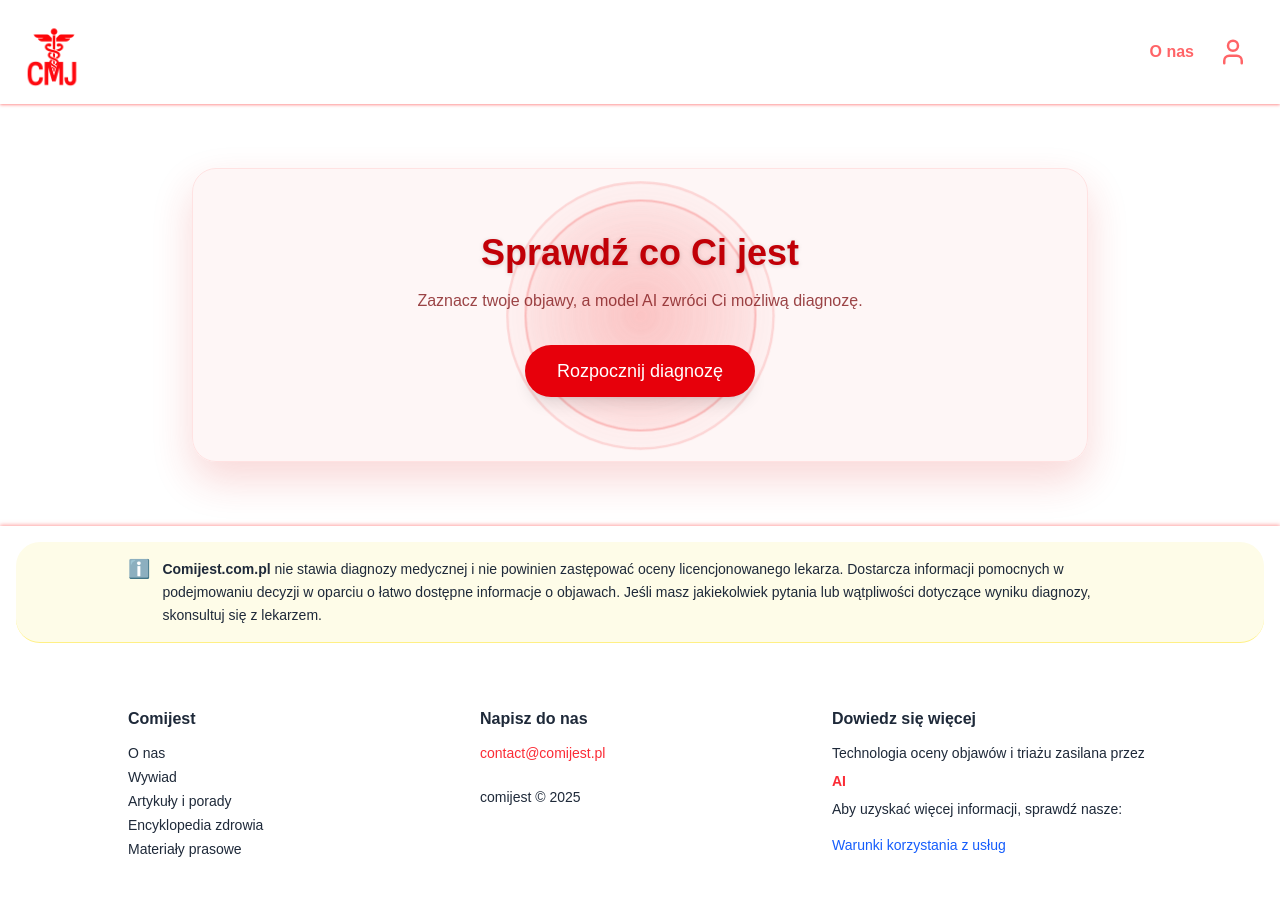
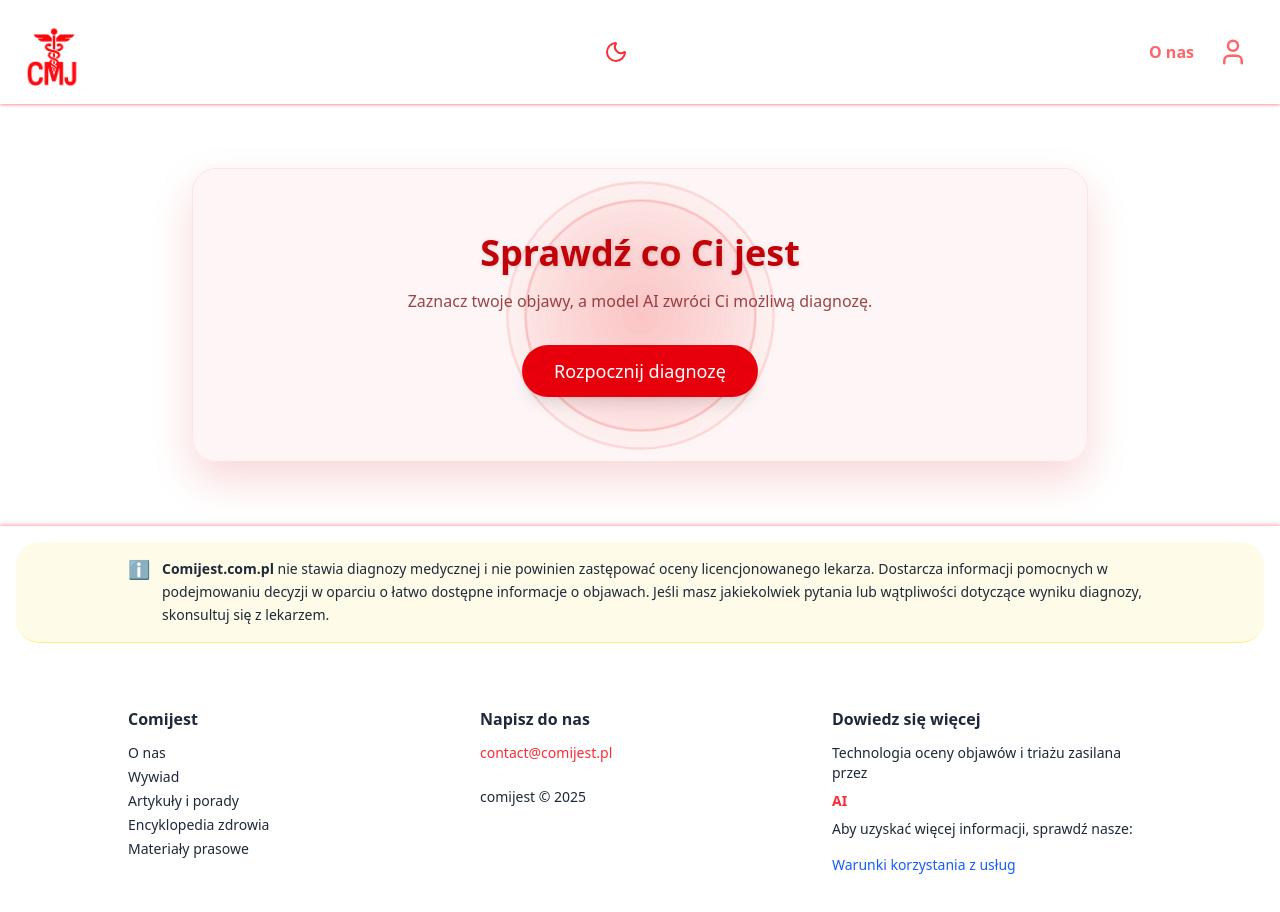
Before and after one commit to akwasnik/comijest, a Next.js app in the folder frontend/: page / in a window 1280 px wide. Shown: the top 912 px of the page. Built offline with nearby package versions, Linux system fonts and the light colour scheme.

Commit message:
feat(theme-context): added theme to the page

```diff
--- a/frontend/app/components/CallToAction.tsx
+++ b/frontend/app/components/CallToAction.tsx
@@ -9,7 +9,7 @@ export default function CallToAction() {
   return (
     <section className="relative overflow-hidden py-16 px-4">
       <div className="max-w-4xl mx-auto">
-        <div className="relative bg-red-50/70 border border-red-100 rounded-3xl px-6 py-12 md:px-12 md:py-16 flex flex-col items-center justify-center text-center shadow-[0_18px_40px_rgba(220,38,38,0.18)]">
+        <div className="relative bg-red-50/70 dark:bg-red-400/10 border border-red-100 dark:border-none rounded-3xl px-6 py-12 md:px-12 md:py-16 flex flex-col items-center justify-center text-center shadow-[0_18px_40px_rgba(220,38,38,0.18)]">
           <div className="pointer-events-none absolute inset-0 flex items-center justify-center">
             <div className="heartbeat-wrapper">
               <div className="heartbeat-ring heartbeat-ring-1" />
@@ -30,7 +30,7 @@ export default function CallToAction() {
             initial={shouldReduceMotion ? false : { opacity: 0, y: 10 }}
             animate={shouldReduceMotion ? {} : { opacity: 1, y: 0 }}
             transition={{ delay: 0.15, duration: 0.5 }}
-            className="relative text-sm md:text-base text-red-900/80 max-w-xl mx-auto mb-8"
+            className="relative text-sm md:text-base text-red-900/80 dark:text-white max-w-xl mx-auto mb-8"
           >
             Zaznacz twoje objawy, a model AI zwróci Ci możliwą diagnozę.
           </motion.p>
--- a/frontend/app/components/Footer.tsx
+++ b/frontend/app/components/Footer.tsx
@@ -1,10 +1,10 @@
 export default function Footer() {
   return (
-    <footer className="w-full bg-white shadow-red-300 shadow-[0_-1px_4px] text-sm text-gray-800">
+    <footer className="w-full bg-transparent shadow-red-300 shadow-[0_-1px_4px] text-sm text-gray-800 dark:text-neutral-300">
       <div className="bg-yellow-50 border-b border-yellow-200 m-4 px-6 py-4 rounded-3xl">
         <div className="max-w-5xl mx-auto flex items-start gap-3">
           <span className="text-lg leading-none mt-0.5">ℹ️</span>
-          <p className="text-xs md:text-sm leading-relaxed">
+          <p className="text-xs md:text-sm leading-relaxed dark:text-gray-800">
             <strong>Comijest.com.pl</strong> nie stawia diagnozy medycznej i nie powinien
             zastępować oceny licencjonowanego lekarza. Dostarcza informacji pomocnych
             w podejmowaniu decyzji w oparciu o łatwo dostępne informacje o objawach. Jeśli
--- a/frontend/app/components/Header.tsx
+++ b/frontend/app/components/Header.tsx
@@ -1,9 +1,10 @@
 import Image from "next/image";
 import { User } from "lucide-react";
+import { AnimatedThemeToggler } from "./ui/animated-theme-toggler";
 
 export default function Header() {
   return (
-    <header className="w-full bg-white shadow-sm shadow-red-300 py-5 px-6">
+    <header className="w-full bg-transparent shadow-sm shadow-red-300 py-5 px-6">
       <div className="mx-auto flex justify-between items-center">
 
         <a href="/" className="flex flex-col items-start">
@@ -23,7 +24,7 @@ export default function Header() {
             className="absolute top-11 left-5.5"
           />
         </a>
-
+        <AnimatedThemeToggler />
         <div className="flex items-center gap-6 pr-2">
           <a href="/about" className="text-md font-bold text-red-400 hover:text-red-700">
             O nas
--- /dev/null
+++ b/frontend/app/components/ui/animated-theme-toggler.tsx
@@ -0,0 +1,89 @@
+"use client"
+
+import { useCallback, useEffect, useRef, useState } from "react"
+import { Moon, Sun } from "lucide-react"
+import { flushSync } from "react-dom"
+
+import { cn } from "@/app/lib/utils"
+import { useThemeContext } from "@/app/context/theme-context"
+
+
+interface AnimatedThemeTogglerProps
+  extends React.ComponentPropsWithoutRef<"button"> {
+  duration?: number
+}
+
+export const AnimatedThemeToggler = ({
+  className,
+  duration = 400,
+  ...props
+}: AnimatedThemeTogglerProps) => {
+
+  const {isDark, setIsDark} = useThemeContext();
+
+  const buttonRef = useRef<HTMLButtonElement>(null)
+
+  useEffect(() => {
+    const updateTheme = () => {
+      setIsDark(document.documentElement.classList.contains("dark"))
+    }
+
+    updateTheme()
+
+    const observer = new MutationObserver(updateTheme)
+    observer.observe(document.documentElement, {
+      attributes: true,
+      attributeFilter: ["class"],
+    })
+
+    return () => observer.disconnect()
+  }, [])
+
+  const toggleTheme = useCallback(async () => {
+    if (!buttonRef.current) return
+
+    await document.startViewTransition(() => {
+      flushSync(() => {
+        const newTheme = !isDark
+        setIsDark(newTheme)
+        document.documentElement.classList.toggle("dark")
+        localStorage.setItem("theme", newTheme ? "dark" : "light")
+      })
+    }).ready
+
+    const { top, left, width, height } =
+      buttonRef.current.getBoundingClientRect()
+    const x = left + width / 2
+    const y = top + height / 2
+    const maxRadius = Math.hypot(
+      Math.max(left, window.innerWidth - left),
+      Math.max(top, window.innerHeight - top)
+    )
+
+    document.documentElement.animate(
+      {
+        clipPath: [
+          `circle(0px at ${x}px ${y}px)`,
+          `circle(${maxRadius}px at ${x}px ${y}px)`,
+        ],
+      },
+      {
+        duration,
+        easing: "ease-in-out",
+        pseudoElement: "::view-transition-new(root)",
+      }
+    )
+  }, [isDark, duration])
+
+  return (
+    <button
+      ref={buttonRef}
+      onClick={toggleTheme}
+      className={cn(className)+" text-red-500 "}
+      {...props}
+    >
+      {isDark ? <Sun /> : <Moon />}
+      <span className="sr-only">Toggle theme</span>
+    </button>
+  )
+}
--- /dev/null
+++ b/frontend/app/context/theme-context.tsx
@@ -0,0 +1,65 @@
+"use client";
+
+import React, { createContext, useContext, useEffect, useState } from "react";
+
+type ThemeContextProviderProps = {
+  children: React.ReactNode;
+};
+
+type ThemeContextType = {
+  isDark: boolean;
+  setIsDark: React.Dispatch<React.SetStateAction<boolean>>;
+};
+
+export const ThemeContext = createContext<ThemeContextType | null>(null);
+
+export default function ThemeContextProvider({ children }: ThemeContextProviderProps) {
+  const [isDark, setIsDark] = useState<boolean>(false);
+  const [mounted, setMounted] = useState<boolean>(false);
+
+//   odczyt
+  useEffect(() => {
+    const saved = localStorage.getItem("isDark");
+
+    if (saved === "true") {
+      setIsDark(true);
+      document.documentElement.classList.add("dark");
+      document.documentElement.classList.remove("light");
+    } else {
+      setIsDark(false);
+      document.documentElement.classList.remove("dark");
+      document.documentElement.classList.add("light");
+    }
+
+    setMounted(true);
+  }, []);
+
+//   zapis
+  useEffect(() => {
+    if (!mounted) return;
+
+    localStorage.setItem("isDark", String(isDark));
+
+    if (isDark) {
+      document.documentElement.classList.add("dark");
+      document.documentElement.classList.remove("light");
+    } else {
+      document.documentElement.classList.remove("dark");
+      document.documentElement.classList.add("light");
+    }
+  }, [isDark, mounted]);
+
+  if (!mounted) return null;
+
+  return (
+    <ThemeContext.Provider value={{ isDark, setIsDark }}>
+      {children}
+    </ThemeContext.Provider>
+  );
+}
+
+export function useThemeContext() {
+  const ctx = useContext(ThemeContext);
+  if (!ctx) throw new Error("useThemeContext must be used within ThemeContextProvider");
+  return ctx;
+}
--- a/frontend/app/globals.css
+++ b/frontend/app/globals.css
@@ -1,20 +1,7 @@
 @import "tailwindcss";
+@import "tw-animate-css";
 
-
-:root {
-  --background: #ffffff;
-  --foreground: #ededed;
- }
-
-
-body {
-  background: var(--background);
-  color: var(--foreground);
-  font-family: Arial, Helvetica, sans-serif;
-}
-
-
-
+@custom-variant dark (&:is(.dark *));
 
 /* LENIS SMOOTH SCROLL */
 
@@ -99,3 +86,129 @@ html.lenis body{
     transform: scale(1.05);
   }
 }
+
+
+/* THEME BUTTON */
+
+
+@theme inline {
+  --radius-sm: calc(var(--radius) - 4px);
+  --radius-md: calc(var(--radius) - 2px);
+  --radius-lg: var(--radius);
+  --radius-xl: calc(var(--radius) + 4px);
+  --color-background: var(--background);
+  --color-foreground: var(--foreground);
+  --color-card: var(--card);
+  --color-card-foreground: var(--card-foreground);
+  --color-popover: var(--popover);
+  --color-popover-foreground: var(--popover-foreground);
+  --color-primary: var(--primary);
+  --color-primary-foreground: var(--primary-foreground);
+  --color-secondary: var(--secondary);
+  --color-secondary-foreground: var(--secondary-foreground);
+  --color-muted: var(--muted);
+  --color-muted-foreground: var(--muted-foreground);
+  --color-accent: var(--accent);
+  --color-accent-foreground: var(--accent-foreground);
+  --color-destructive: var(--destructive);
+  --color-border: var(--border);
+  --color-input: var(--input);
+  --color-ring: var(--ring);
+  --color-chart-1: var(--chart-1);
+  --color-chart-2: var(--chart-2);
+  --color-chart-3: var(--chart-3);
+  --color-chart-4: var(--chart-4);
+  --color-chart-5: var(--chart-5);
+  --color-sidebar: var(--sidebar);
+  --color-sidebar-foreground: var(--sidebar-foreground);
+  --color-sidebar-primary: var(--sidebar-primary);
+  --color-sidebar-primary-foreground: var(--sidebar-primary-foreground);
+  --color-sidebar-accent: var(--sidebar-accent);
+  --color-sidebar-accent-foreground: var(--sidebar-accent-foreground);
+  --color-sidebar-border: var(--sidebar-border);
+  --color-sidebar-ring: var(--sidebar-ring);
+}
+
+:root {
+  --radius: 0.625rem;
+  --background: oklch(1 0 0);
+  --foreground: oklch(0.145 0 0);
+  --card: oklch(1 0 0);
+  --card-foreground: oklch(0.145 0 0);
+  --popover: oklch(1 0 0);
+  --popover-foreground: oklch(0.145 0 0);
+  --primary: oklch(0.205 0 0);
+  --primary-foreground: oklch(0.985 0 0);
+  --secondary: oklch(0.97 0 0);
+  --secondary-foreground: oklch(0.205 0 0);
+  --muted: oklch(0.97 0 0);
+  --muted-foreground: oklch(0.556 0 0);
+  --accent: oklch(0.97 0 0);
+  --accent-foreground: oklch(0.205 0 0);
+  --destructive: oklch(0.577 0.245 27.325);
+  --border: oklch(0.922 0 0);
+  --input: oklch(0.922 0 0);
+  --ring: oklch(0.708 0 0);
+  --chart-1: oklch(0.646 0.222 41.116);
+  --chart-2: oklch(0.6 0.118 184.704);
+  --chart-3: oklch(0.398 0.07 227.392);
+  --chart-4: oklch(0.828 0.189 84.429);
+  --chart-5: oklch(0.769 0.188 70.08);
+  --sidebar: oklch(0.985 0 0);
+  --sidebar-foreground: oklch(0.145 0 0);
+  --sidebar-primary: oklch(0.205 0 0);
+  --sidebar-primary-foreground: oklch(0.985 0 0);
+  --sidebar-accent: oklch(0.97 0 0);
+  --sidebar-accent-foreground: oklch(0.205 0 0);
+  --sidebar-border: oklch(0.922 0 0);
+  --sidebar-ring: oklch(0.708 0 0);
+}
+
+.dark {
+  --background: oklch(0.145 0 0);
+  --foreground: oklch(0.985 0 0);
+  --card: oklch(0.205 0 0);
+  --card-foreground: oklch(0.985 0 0);
+  --popover: oklch(0.205 0 0);
+  --popover-foreground: oklch(0.985 0 0);
+  --primary: oklch(0.922 0 0);
+  --primary-foreground: oklch(0.205 0 0);
+  --secondary: oklch(0.269 0 0);
+  --secondary-foreground: oklch(0.985 0 0);
+  --muted: oklch(0.269 0 0);
+  --muted-foreground: oklch(0.708 0 0);
+  --accent: oklch(0.269 0 0);
+  --accent-foreground: oklch(0.985 0 0);
+  --destructive: oklch(0.704 0.191 22.216);
+  --border: oklch(1 0 0 / 10%);
+  --input: oklch(1 0 0 / 15%);
+  --ring: oklch(0.556 0 0);
+  --chart-1: oklch(0.488 0.243 264.376);
+  --chart-2: oklch(0.696 0.17 162.48);
+  --chart-3: oklch(0.769 0.188 70.08);
+  --chart-4: oklch(0.627 0.265 303.9);
+  --chart-5: oklch(0.645 0.246 16.439);
+  --sidebar: oklch(0.205 0 0);
+  --sidebar-foreground: oklch(0.985 0 0);
+  --sidebar-primary: oklch(0.488 0.243 264.376);
+  --sidebar-primary-foreground: oklch(0.985 0 0);
+  --sidebar-accent: oklch(0.269 0 0);
+  --sidebar-accent-foreground: oklch(0.985 0 0);
+  --sidebar-border: oklch(1 0 0 / 10%);
+  --sidebar-ring: oklch(0.556 0 0);
+}
+
+@layer base {
+  * {
+    @apply border-border outline-ring/50;
+  }
+  body {
+    @apply bg-background text-foreground;
+  }
+}
+
+::view-transition-old(root),
+::view-transition-new(root) {
+  animation: none;
+  mix-blend-mode: normal;
+}
--- a/frontend/app/layout.tsx
+++ b/frontend/app/layout.tsx
@@ -7,6 +7,7 @@ import Footer from "./components/Footer";
 // LENIS SMOOTH SCROLL
 
 import SmoothScrollProvider from "./providers/SmoothScrollProvider";
+import ThemeContextProvider from "./context/theme-context";
 
 
 export const metadata: Metadata = {
@@ -22,9 +23,11 @@ export default function RootLayout({
     <html lang="pl">
 
         <body className="min-h-screen flex flex-col">
+          <ThemeContextProvider>
             <Header />
             <SmoothScrollProvider>{children}</SmoothScrollProvider>
             <Footer />
+          </ThemeContextProvider>
         </body>
     </html>
   );
--- a/frontend/package.json
+++ b/frontend/package.json
@@ -9,12 +9,15 @@
     "lint": "eslint"
   },
   "dependencies": {
+    "class-variance-authority": "^0.7.1",
+    "clsx": "^2.1.1",
     "framer-motion": "^12.23.24",
     "lenis": "^1.3.15",
     "lucide-react": "^0.554.0",
     "next": "16.0.1",
     "react": "19.2.0",
-    "react-dom": "19.2.0"
+    "react-dom": "19.2.0",
+    "tailwind-merge": "^3.4.0"
   },
   "devDependencies": {
     "@tailwindcss/postcss": "^4",
@@ -24,6 +27,7 @@
     "eslint": "^9",
     "eslint-config-next": "16.0.1",
     "tailwindcss": "^4",
+    "tw-animate-css": "^1.4.0",
     "typescript": "^5"
   }
 }
```
